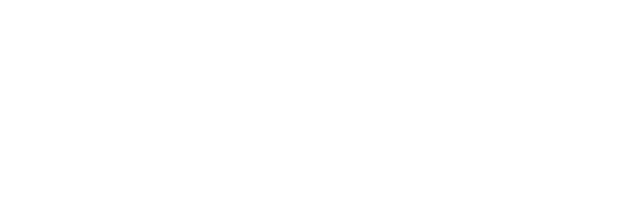
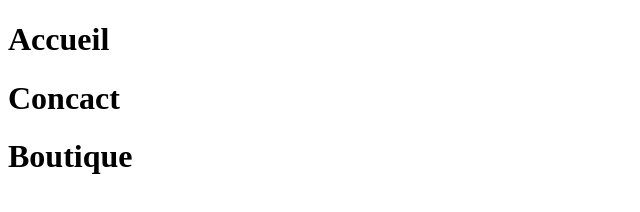
Before and after one commit to poulhron/monProjet, a plain HTML site: page index.html in a window 1280 px wide. Shown: the whole page, without its empty margins (0-640 px from the left). Drawn offline with Linux system fonts and the light colour scheme.

Commit message:
Ajout liste

```diff
--- a/index.html
+++ b/index.html
@@ -6,6 +6,8 @@
     <title>Document</title>
 </head>
 <body>
-
+    <h1>Accueil</h1>
+    <h1>Concact</h1>
+    <h1>Boutique</h1>
 </body>
 </html>
```
